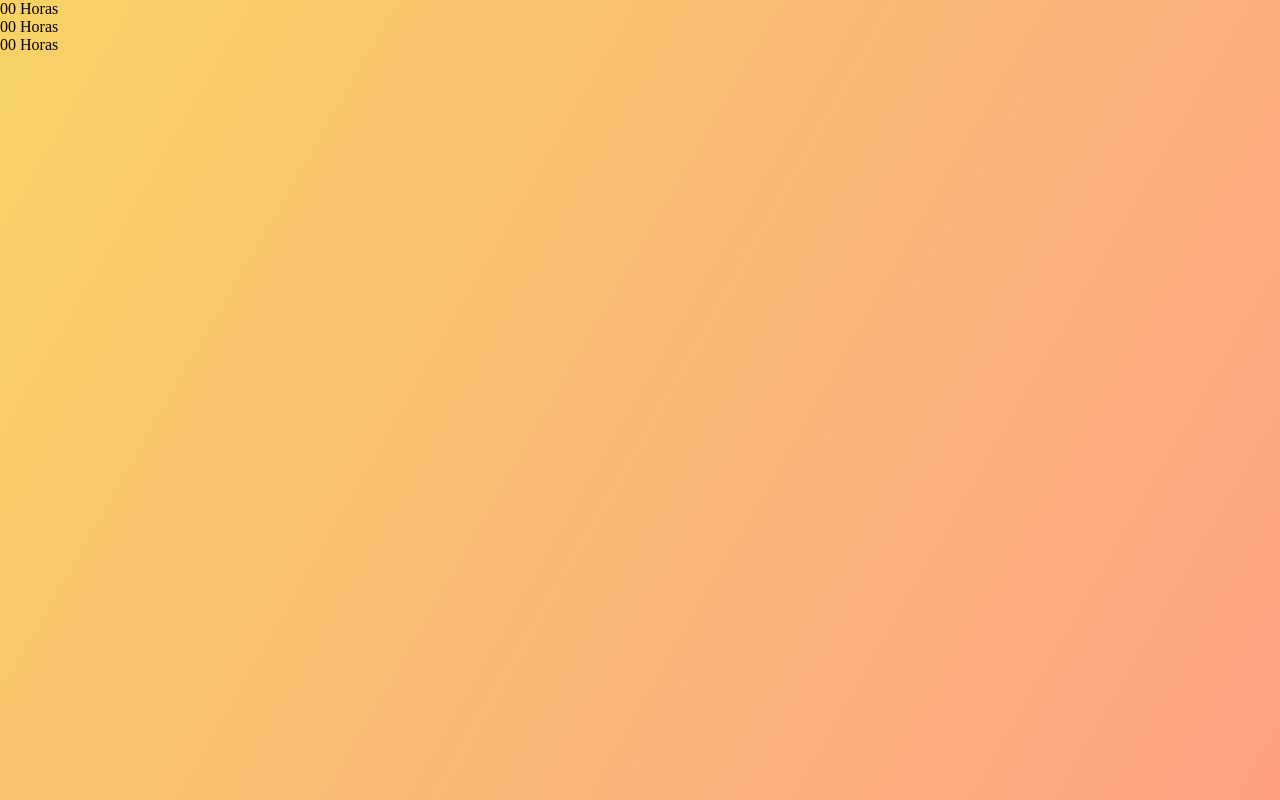
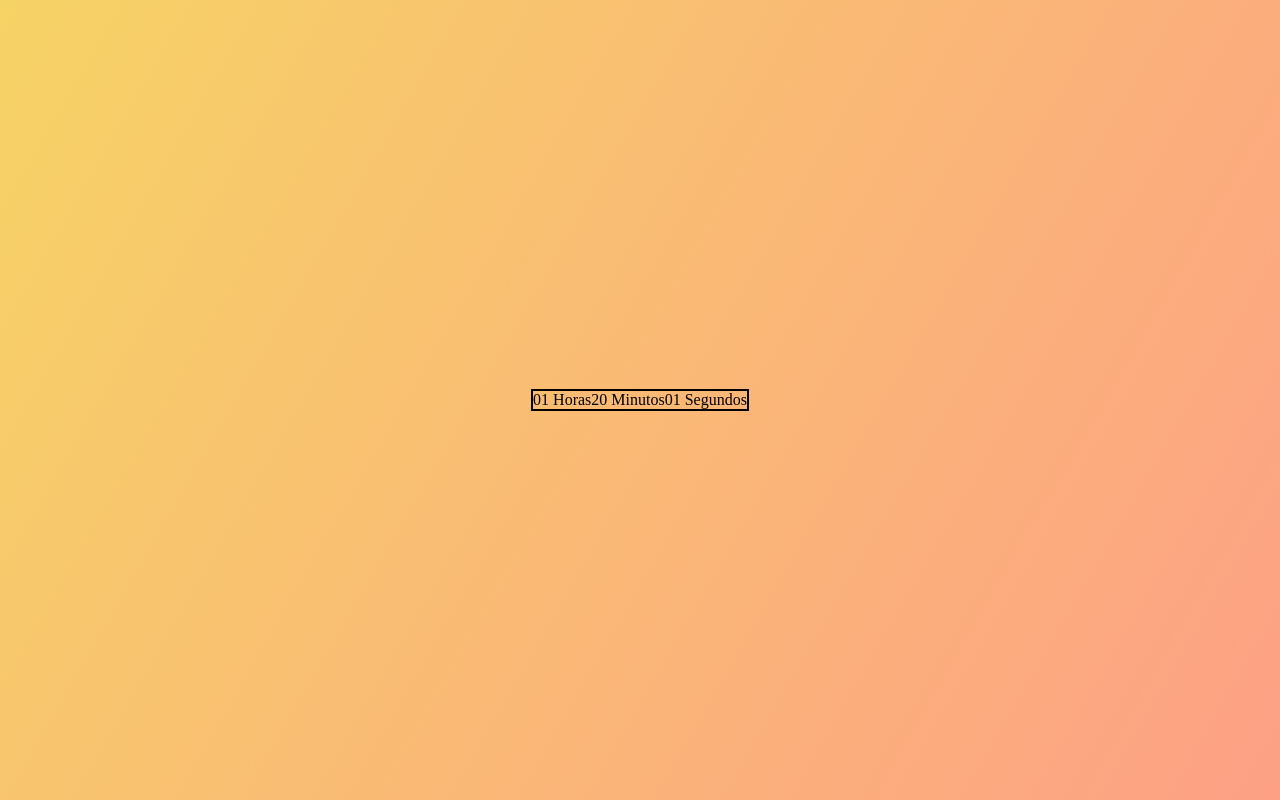
Before and after one commit to FortunatoRoncholeta/Projetinhos, a plain HTML site: page Relogio/index.html in a window 1280 px wide. Drawn offline with Linux system fonts and the light colour scheme; a web font is replaced by a local one.

Commit message:
finalizando JS

```diff
--- a/Relogio/css/estilo.css
+++ b/Relogio/css/estilo.css
@@ -18,4 +18,14 @@ body{
     height: 100vh;
     background:linear-gradient(120deg, #f6d365 0%, #fda085 100%);
     display: flex;
+    justify-content: center;
+    align-items: center;
+
 }
+
+.relogio{
+    display: flex;
+    justify-content: center;
+    align-items: center;
+    border: solid 2px rgb(0, 0, 0);
+}
--- a/Relogio/index.html
+++ b/Relogio/index.html
@@ -16,13 +16,13 @@
             </div>
 
             <div id="minutos">
-                <span id="minutos">00</span>
-                <span class="tempo">Horas</span>
+                <span id="minuto">00</span>
+                <span class="tempo">Minutos</span>
             </div>
 
             <div id="segundos">
-                <span id="segundos">00</span>
-                <span class="tempo">Horas</span>
+                <span id="segundo">00</span>
+                <span class="tempo">Segundos</span>
             </div>
         </div>
     </main>
--- a/Relogio/js/js.js
+++ b/Relogio/js/js.js
@@ -1,10 +1,24 @@
-const horas = document.getElementById('horas');
-const minutos = document.getElementById('minutos');
-const segundos = document.getElementById('segundos');
+//pega o elemento pelo id na pagina html e altera o seu conteudo
+const horas = document.getElementById('hora');
+const minutos = document.getElementById('minuto');
+const segundos = document.getElementById('segundo');
 
 
 const relogio = setInterval(function time(){
+    //pega a hora atual do sistema com a função getHours()
+    let dataAgora =new Date();
+    let hora = dataAgora.getHours();
+    let minuto = dataAgora.getMinutes();
+    let segundo = dataAgora.getSeconds();
 
+    // verifica se o valor do horário é menor que 10 e adiciona o 0 na frente
+    if (hora < 10)  hora = '0' + hora;
+    if (minuto < 10)  minuto = '0' + minuto;
+    if (segundo < 10)  segundo = '0' + segundo;
 
+    // atualiza o valor do horário
+    horas.textContent = hora;
+    minutos.textContent = minuto;
+    segundos.textContent = segundo;
 
 });
```
